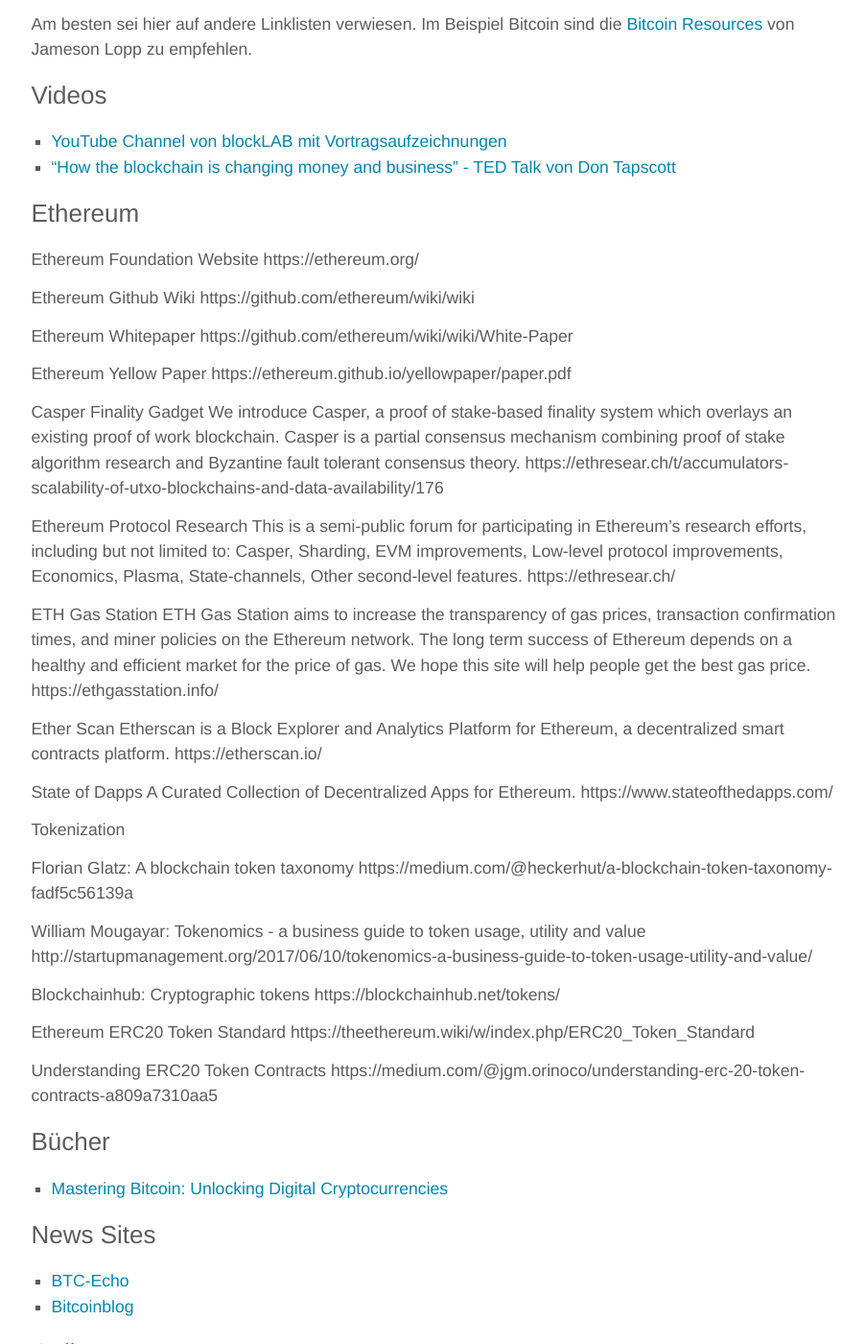
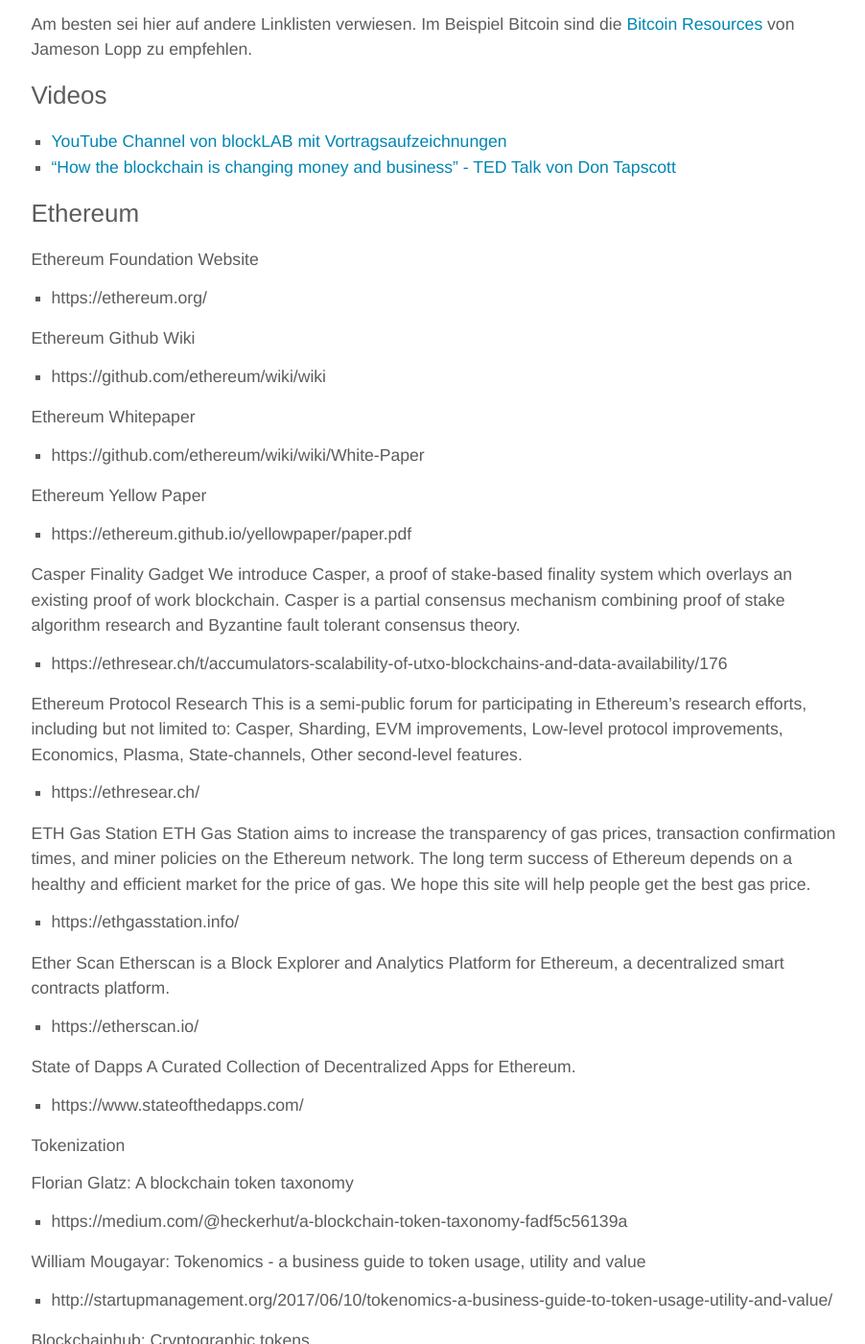
Before and after one commit to blocklab/site, a Jekyll site: the page built from links.md, in a window 1280 px wide and 1400 px high, scrolled down 749 px. Shown: the whole window at 96% size, without its empty margins (184-1086 px from the left). Built offline with Jekyll 4.4.1, drawn with Linux system fonts in a browser that asks for light colours; some of the changed text lies outside the part shown.

Commit message:
Update links.md

```diff
--- a/links.md
+++ b/links.md
@@ -23,53 +23,53 @@ Am besten sei hier auf andere Linklisten verwiesen. Im Beispiel Bitcoin sind die
 ## Ethereum
 
 Ethereum Foundation Website
-https://ethereum.org/
+* https://ethereum.org/
 
 Ethereum Github Wiki
-https://github.com/ethereum/wiki/wiki
+* https://github.com/ethereum/wiki/wiki
 
 Ethereum Whitepaper
-https://github.com/ethereum/wiki/wiki/White-Paper
+* https://github.com/ethereum/wiki/wiki/White-Paper
 
 Ethereum Yellow Paper
-https://ethereum.github.io/yellowpaper/paper.pdf
+* https://ethereum.github.io/yellowpaper/paper.pdf
 
 Casper Finality Gadget
 We introduce Casper, a proof of stake-based finality system which overlays an existing proof of work blockchain. Casper is a partial consensus mechanism combining proof of stake algorithm research and Byzantine fault tolerant consensus theory.
-https://ethresear.ch/t/accumulators-scalability-of-utxo-blockchains-and-data-availability/176
+* https://ethresear.ch/t/accumulators-scalability-of-utxo-blockchains-and-data-availability/176
 
 Ethereum Protocol Research
 This is a semi-public forum for participating in Ethereum’s research efforts, including but not limited to: Casper, Sharding, EVM improvements, Low-level protocol improvements, Economics, Plasma, State-channels, Other second-level features.
-https://ethresear.ch/
+* https://ethresear.ch/
 
 ETH Gas Station
 ETH Gas Station aims to increase the transparency of gas prices, transaction confirmation times, and miner policies on the Ethereum network. The long term success of Ethereum depends on a healthy and efficient market for the price of gas. We hope this site will help people get the best gas price.
-https://ethgasstation.info/
+* https://ethgasstation.info/
 
 Ether Scan
 Etherscan is a Block Explorer and Analytics Platform for Ethereum, a decentralized smart contracts platform.
-https://etherscan.io/
+* https://etherscan.io/
 
 State of Dapps
 A Curated Collection of Decentralized Apps for Ethereum.
-https://www.stateofthedapps.com/
+* https://www.stateofthedapps.com/
 
 Tokenization
 
 Florian Glatz: A blockchain token taxonomy
-https://medium.com/@heckerhut/a-blockchain-token-taxonomy-fadf5c56139a
+* https://medium.com/@heckerhut/a-blockchain-token-taxonomy-fadf5c56139a
 
 William Mougayar: Tokenomics - a business guide to token usage, utility and value
-http://startupmanagement.org/2017/06/10/tokenomics-a-business-guide-to-token-usage-utility-and-value/
+* http://startupmanagement.org/2017/06/10/tokenomics-a-business-guide-to-token-usage-utility-and-value/
 
 Blockchainhub: Cryptographic tokens
-https://blockchainhub.net/tokens/
+* https://blockchainhub.net/tokens/
 
 Ethereum ERC20 Token Standard
-https://theethereum.wiki/w/index.php/ERC20_Token_Standard
+* https://theethereum.wiki/w/index.php/ERC20_Token_Standard
 
 Understanding ERC20 Token Contracts
-https://medium.com/@jgm.orinoco/understanding-erc-20-token-contracts-a809a7310aa5
+* https://medium.com/@jgm.orinoco/understanding-erc-20-token-contracts-a809a7310aa5
 
 ## Bücher
 
```
